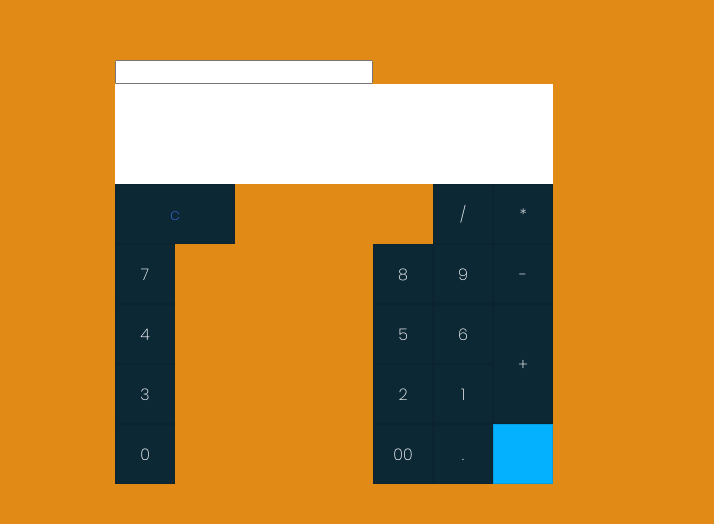
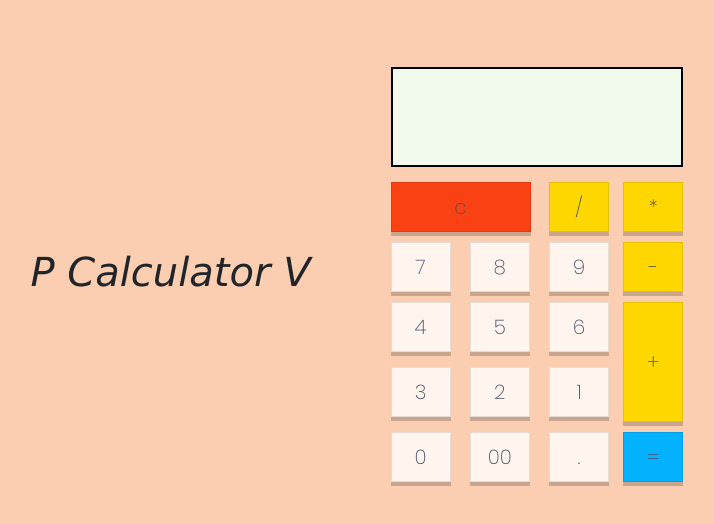
Before and after one commit to Paarit/Calculator, a plain HTML site: page index.html in a window 1280 px wide. Shown: the part 128-652 px from the top of the page, without its empty margins (306-1020 px from the left). Drawn offline with nearby package versions, Linux system fonts and the light colour scheme.

Commit message:
Add files via upload

```diff
--- a/index.html
+++ b/index.html
@@ -1,25 +1,26 @@
 <!DOCTYPE HTML>
-<html>
+<html lang="en">
 	<head>
-		<title>Say hello to my lil'friend</title>
+        <link href="https://cdn.jsdelivr.net/npm/bootstrap@5.0.0-beta3/dist/css/bootstrap.min.css" rel="stylesheet" integrity="sha384-eOJMYsd53ii+scO/bJGFsiCZc+5NDVN2yr8+0RDqr0Ql0h+rP48ckxlpbzKgwra6" crossorigin="anonymous">
 		<meta charset="utf-8" />
 		<meta name="viewport" content="width=device-width, initial-scale=1, user-scalable=no" />
 		<link rel="stylesheet" href="styles/style.css" />
 		<link
 		rel="stylesheet"
 		href="https://cdnjs.cloudflare.com/ajax/libs/animate.css/4.1.1/animate.min.css"/>
-	</head>
+	    <title>Say hello to my lil'friend</title>
+    </head>
     <body>
+        <h1 class="animate__bounce">P Calculator V</h1>
         <form class="calculator" name="calc">
-            <input type="text name="txt" readonly="">
             <input class="value" type="text" name="txt" readonly="">
             <span class="num clear" onclick="document.calc.txt.value =''">c</span>
-            <span class="num" onclick="document.calc.txt.value +='/'">/</span>
-            <span class="num" onclick="document.calc.txt.value +='*'">*</span>
+            <span class="num divide" onclick="document.calc.txt.value +='/'">/</span>
+            <span class="num multiply" onclick="document.calc.txt.value +='*'">*</span>
             <span class="num" onclick="document.calc.txt.value +='7'">7</span>
             <span class="num" onclick="document.calc.txt.value +='8'">8</span>
             <span class="num" onclick="document.calc.txt.value +='9'">9</span>
-            <span class="num" onclick="document.calc.txt.value +='-'">-</span>
+            <span class="num minus" onclick="document.calc.txt.value +='-'">-</span>
             <span class="num" onclick="document.calc.txt.value +='4'">4</span>
             <span class="num" onclick="document.calc.txt.value +='5'">5</span>
             <span class="num" onclick="document.calc.txt.value +='6'">6</span>
@@ -30,7 +31,7 @@
             <span class="num" onclick="document.calc.txt.value +='0'">0</span>
             <span class="num" onclick="document.calc.txt.value +='00'">00</span>
             <span class="num" onclick="document.calc.txt.value +='.'">.</span>
-            <span class="num equal" onclick="document.calc.txt.value = eval(calc.txt.value)"></span>
+            <span class="num equal" onclick="document.calc.txt.value = eval(calc.txt.value)">=</span>
         </form>
     </body>
 </html>
--- a/styles/style.css
+++ b/styles/style.css
@@ -13,50 +13,111 @@ body
     justify-content: center;
     align-items: center;
     min-height: 100vh;
-    background: #e28a16;
+    background: #FBCEB1;
+
+}
+h1{
+    font-style: italic;
+    font: 300%;
+    font-family: Verdana, Geneva, Tahoma, sans-serif;
+    position: center;
+    margin: 30px;
+    padding: 30px;
+
 }
 .calculator
 {
     position: relative;
     display: grid;
+
+    margin: 0;
+    padding: 10px;
 }
 .calculator .value
 {
     grid-column: span 4;
     height: 100px;
     text-align: right;
-    border: none;
     outline: none;
-    padding: 10px;
+
     font-size: 18px;
+}
+.value
+{
+    width: 292px;
+    font-size: 26px;
+    text-align: right;
+    background-color: #f1faeb;
+    float: left;
+    border-color: silver;
+    margin: 5px 5px 5px 10px;
+    padding: 3px 5px 3px 5px;
+    border: 2px solid rgb(0, 0, 0);
 }
 .calculator span
 {
-    display: grid;
+    /*display: grid;
     width: 60px;
     height: 60px;
     color: #fff;
     background: #0c2835;
+    */
+
+    display: grid;
+    outline: 0;
+    position: relative;
+    left: 5px;
+    top: 5px;
+    border: 5px 5px 5px 5px;
+    color: #495069;
+    background-color:seashell;
+    width: 60px;
+    height: 50px;
+    float:center;
+    margin: 5px;
+    font-size: 20px;
+    box-shadow: 0 4px rgba(0,0,0,0.2);
     place-items: center;
     border: 1px solid rgba(0, 0, 0, 0.1);
+
+}
+.calculator span:hover{
+    background-color: #efe6ff;
 }
 .calculator span:active
 {
-    background: #74ff3b;
-    color: #111;
+        background: #e5e5e5;
+        -webkit-box-shadow: inset 0px 0px 5px #c1c1c1;
+           -moz-box-shadow: inset 0px 0px 5px #c1c1c1;
+                box-shadow: inset 0px 0px 5px #c1c1c1;
+         outline: none;
+
 }
 .calculator span.clear
 {
     grid-column: span 2;
-    width: 120px;
-    color: royalblue;
+    width: 140px;
+    background-color: rgb(250, 65, 19);
 }
 .calculator span.plus
 {
     grid-row: span 2;
     height: 120px;
+    background-color: gold;
 }
 .calculator span.equal
 {
     background: #03b1ff;
 }
+.calculator span.divide
+{
+    background-color: gold;
+}
+.calculator span.multiply
+{
+    background-color: gold;
+}
+.calculator span.minus
+{
+    background-color: gold;
+}
```
Also changed, not shown: calc.png (added), package-lock.json (added).
